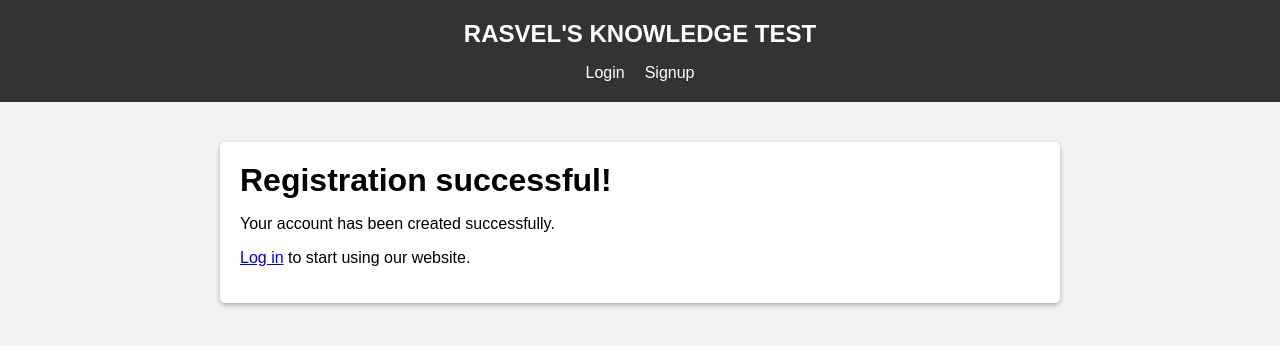
After one commit to Jenil-Varma/knowledgeTest, a Django app: page /account/signup/done/ in a window 1280 px wide. The commit adds this page. Shown: the top 346 px of the page. Run offline with Django 4.2, Linux system fonts and the light colour scheme.

Commit message:
signup success page

```diff
--- a/accounts/urls.py
+++ b/accounts/urls.py
@@ -9,4 +9,5 @@ urlpatterns = [
     path('login/', auth_views.LoginView.as_view(template_name='account/login.html'), name='login'),
     path('logout/', auth_views.LogoutView.as_view(), name='logout'),
     path('profile/', profile, name='profile'),
+    path('signup/done/', auth_views.LoginView.as_view(template_name='account/signup_done.html'), name='signup_done'),
 ]
--- a/accounts/views.py
+++ b/accounts/views.py
@@ -12,7 +12,8 @@ from accounts.models import CustomUserCreationForm
 
 class SignupView(CreateView):
     form_class = CustomUserCreationForm
-    success_url = reverse_lazy('account:login')
+    #success_url = reverse_lazy('account:login')
+    success_url = reverse_lazy('account:signup_done')
     template_name = 'account/signup.html'
 
 @login_required
--- a/templates/account/signup.html
+++ b/templates/account/signup.html
@@ -9,7 +9,7 @@
   <form method="post">
     {% csrf_token %}
     {{ form.as_p }}
-
+    <input type="hidden" name="next" value="{% url 'account:signup_done' %}" />
     <button type="submit">Signup</button>
   </form>
 {% endblock %}
--- /dev/null
+++ b/templates/account/signup_done.html
@@ -0,0 +1,7 @@
+{% extends 'base.html' %}
+
+{% block content %}
+  <h1>Registration successful!</h1>
+  <p>Your account has been created successfully.</p>
+  <p><a href="{% url 'account:login' %}">Log in</a> to start using our website.</p>
+{% endblock %}
```
